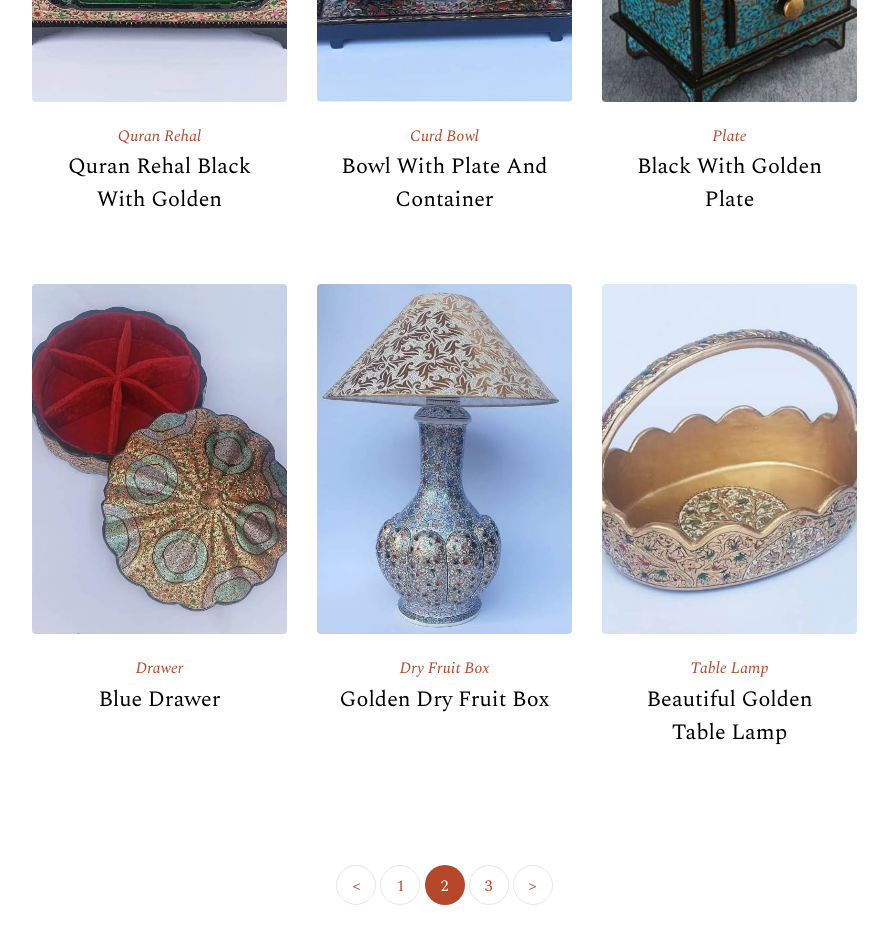
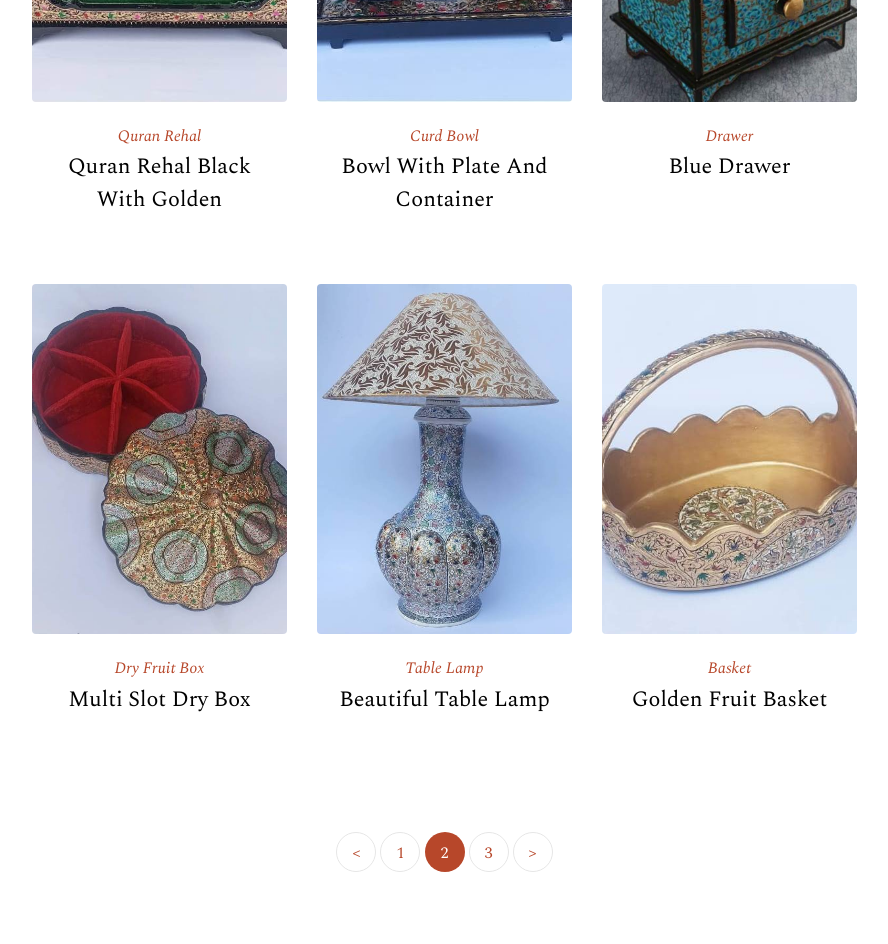
Before and after one commit to abbas1n9ne/Khan-Handicrafts, a plain HTML site: page product2.html in a window 1280 px wide. Shown: the part 1840-2784 px from the top of the page, without its empty margins (53-941 px from the left). Drawn offline with nearby package versions, Linux system fonts and the light colour scheme; some packages are replaced by stand-ins of ours; no server answers.

Commit message:
Update product2.html

```diff
--- a/product2.html
+++ b/product2.html
@@ -214,8 +214,8 @@
 
 									</div>
 									<div class="text text-center">
-										<span class="category">Plate</span>
-										<h2>Black With golden plate</h2>
+										<span class="category">Drawer</span>
+										<h2>Blue drawer</h2>
 
 									</div>
 								</div>
@@ -226,8 +226,8 @@
 
 									</div>
 									<div class="text text-center">
-										<span class="category">Drawer</span>
-										<h2>Blue Drawer</h2>
+										<span class="category">Dry Fruit Box</span>
+										<h2>Multi Slot Dry Box</h2>
 
 									</div>
 								</div>
@@ -238,8 +238,8 @@
 
 									</div>
 									<div class="text text-center">
-										<span class="category">Dry Fruit Box</span>
-										<h2>Golden Dry Fruit Box</h2>
+										<span class="category">Table Lamp</span>
+										<h2>Beautiful Table Lamp</h2>
 
 									</div>
 								</div>
@@ -250,8 +250,8 @@
 
 									</div>
 									<div class="text text-center">
-										<span class="category">Table Lamp</span>
-										<h2>Beautiful Golden Table Lamp</h2>
+										<span class="category">Basket</span>
+										<h2>Golden Fruit basket</h2>
 
 									</div>
 								</div>
```
